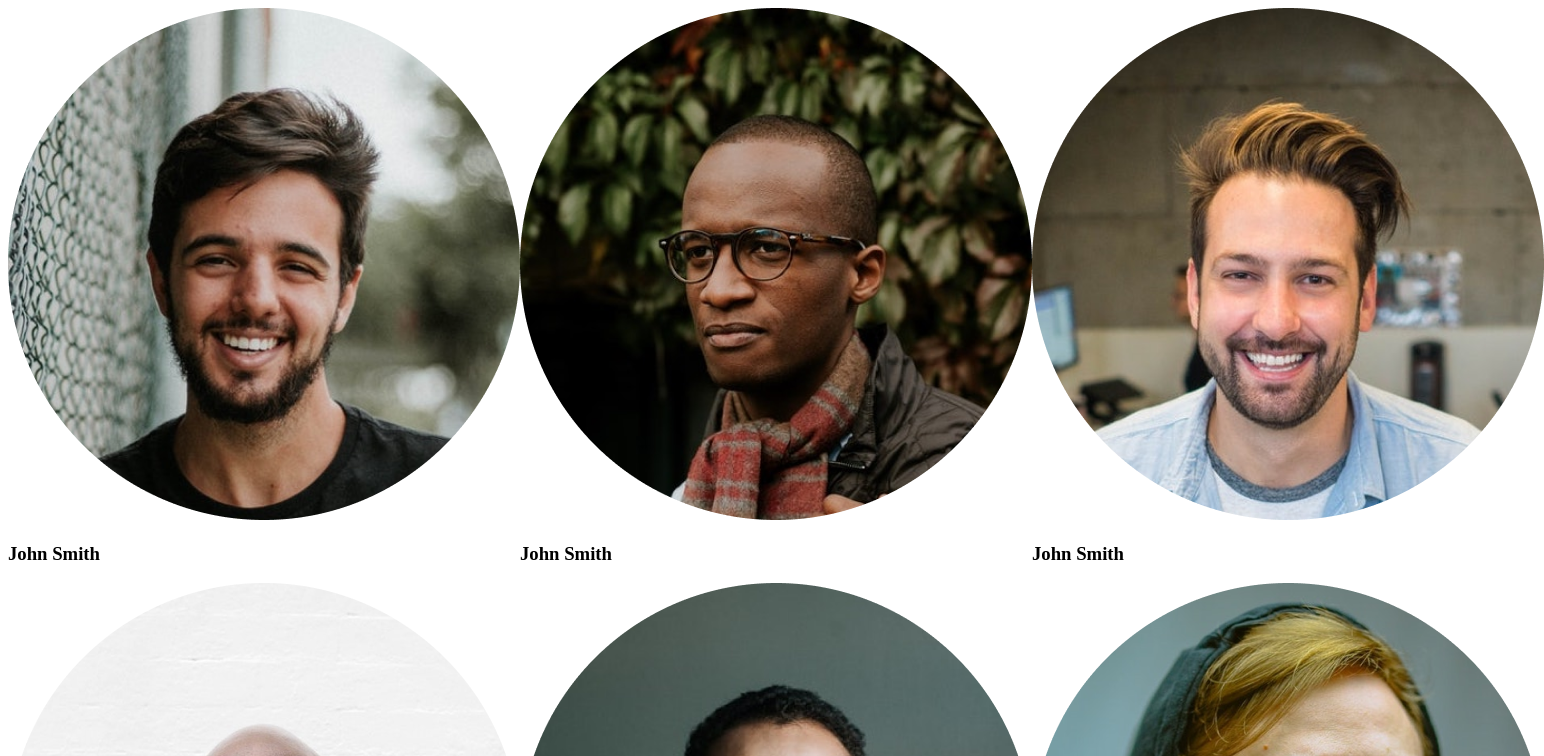
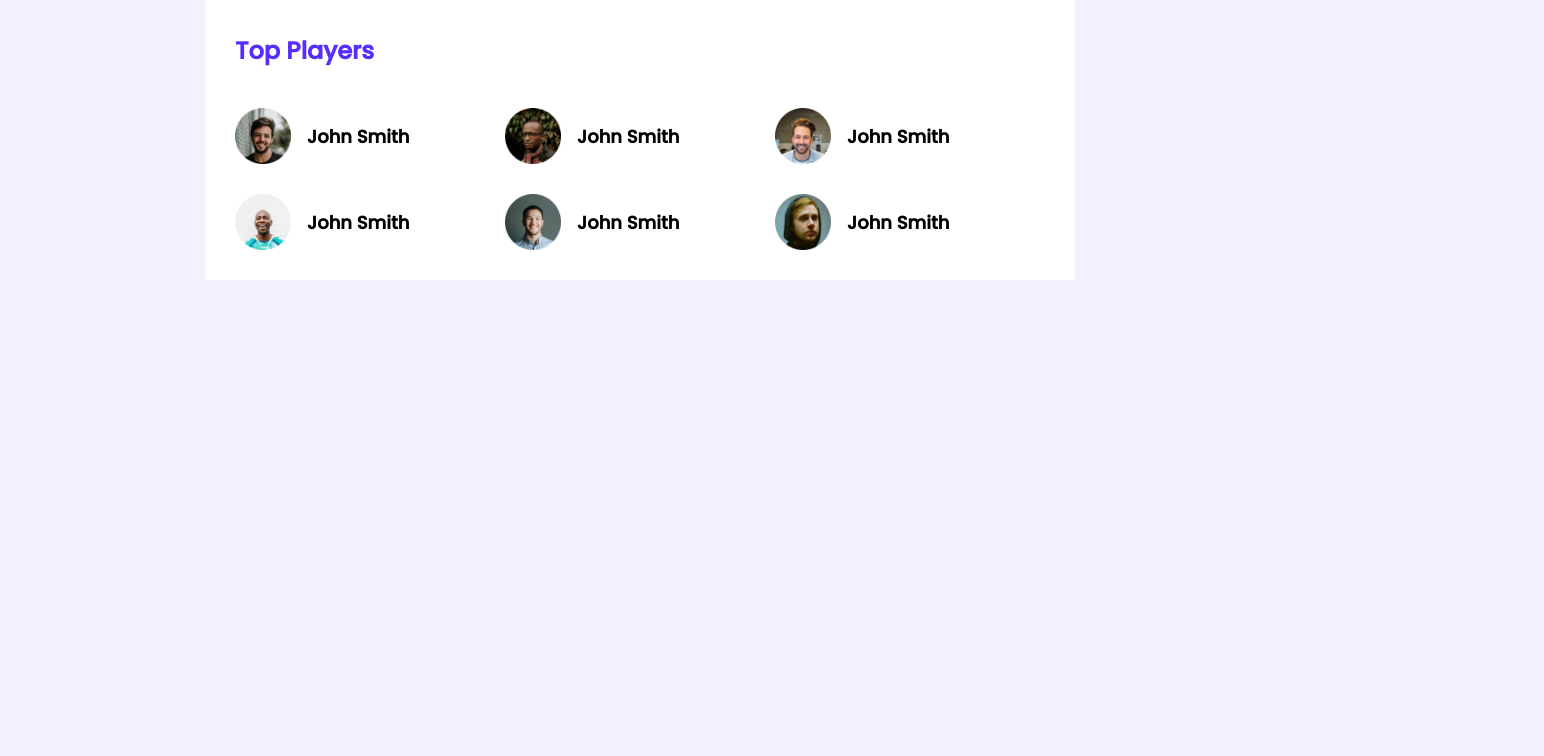
Before and after one commit to yasinarafat39/leader-board-css3, a plain HTML site: page index.html in a window 1280 px wide. Shown: the top 756 px of the page, 1544 px wide, since content can reach past the window. Drawn offline with Linux system fonts and the light colour scheme.

Commit message:
top player done

```diff
--- a/index.html
+++ b/index.html
@@ -16,32 +16,36 @@
     <!-- header end -->
     <main>
         <!-- top players and top blogs -->
-        <section>
+        <section class="container">
+            <h2 class="section-header">Top Players</h2>
+
             <div class="top-players">
+
                 <div class="player">
                     <img src="images/players/player-1.png" alt="player profile">
-                    <h3>John Smith</h3>
+                    <h3 class="player-name">John Smith</h3>
                 </div>
                 <div class="player">
                     <img src="images/players/player-2.png" alt="player profile">
-                    <h3>John Smith</h3>
+                    <h3 class="player-name">John Smith</h3>
                 </div>
                 <div class="player">
                     <img src="images/players/player-3.png" alt="player profile">
-                    <h3>John Smith</h3>
+                    <h3 class="player-name">John Smith</h3>
                 </div>
                 <div class="player">
                     <img src="images/players/player-4.png" alt="player profile">
-                    <h3>John Smith</h3>
+                    <h3 class="player-name">John Smith</h3>
                 </div>
                 <div class="player">
                     <img src="images/players/player-5.png" alt="player profile">
-                    <h3>John Smith</h3>
+                    <h3 class="player-name">John Smith</h3>
                 </div>
                 <div class="player">
                     <img src="images/players/player-6.png" alt="player profile">
-                    <h3>John Smith</h3>
+                    <h3 class="player-name">John Smith</h3>
                 </div>
+
             </div>
         </section>
     </main>
--- a/styles/style.css
+++ b/styles/style.css
@@ -1,5 +1,47 @@
+/* fonts */
+@import url('https://fonts.googleapis.com/css2?family=Poppins:wght@400;500&display=swap');
+
+*{
+    margin: 0;
+    padding: 0;
+}
+/* common styles or utilities*/
+body{
+    font-family: 'Poppins', sans-serif;
+    background-color: #F3F1FF;
+}
+main{
+    display: flex;
+    justify-content: center;
+}
+.container{
+    background-color: #ffffff;
+    width: 810px;
+    padding: 30px;
+
+}
+.section-header{
+    font-size: 24px;
+    color: #562EFF;
+    margin-top: 3px;
+}
 /* top player style */
 .top-players{
     display: grid;
     grid-template-columns: repeat(3, 1fr);
+    /* grid-template-columns: 1fr 1fr 1fr; */
+    row-gap: 30px;
+    margin-top: 40px;
 }
+.player{
+    display: flex;
+    align-items: center;
+}
+.player-name{
+    margin-left: 16px;
+    font-size: 18px;
+}
+.player img{
+    width: 56px;
+    height: 56px;
+}
```
